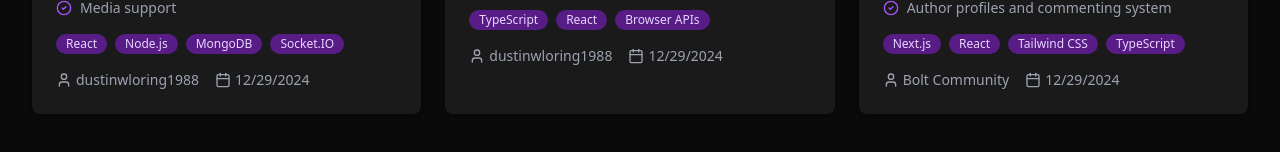
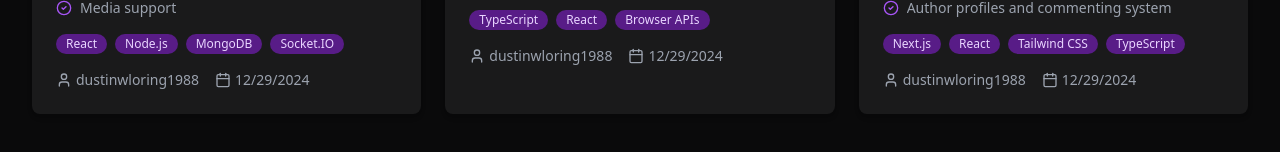
Before and after one commit to dustinwloring1988/extension-library, a React (Vite) app: page / in a window 1280 px wide. Shown: the part 690-842 px from the top of the page. Built offline with nearby package versions, Linux system fonts and the light colour scheme.

Commit message:
Update mockData.ts

```diff
--- a/src/data/mockData.ts
+++ b/src/data/mockData.ts
@@ -80,7 +80,7 @@ export const mockStarters: Starter[] = [
       'TypeScript'
     ],
     downloads: 0,
-    author: 'Bolt Community',
+    author: 'dustinwloring1988',
     preview: 'https://images.unsplash.com/photo-1499750310107-5fef28a66643?auto=format&fit=crop&w=800&q=80',
     createdAt: new Date().toISOString(),
     repoUrl: 'https://github.com/bolt-starter-templates/blog-template'
```
